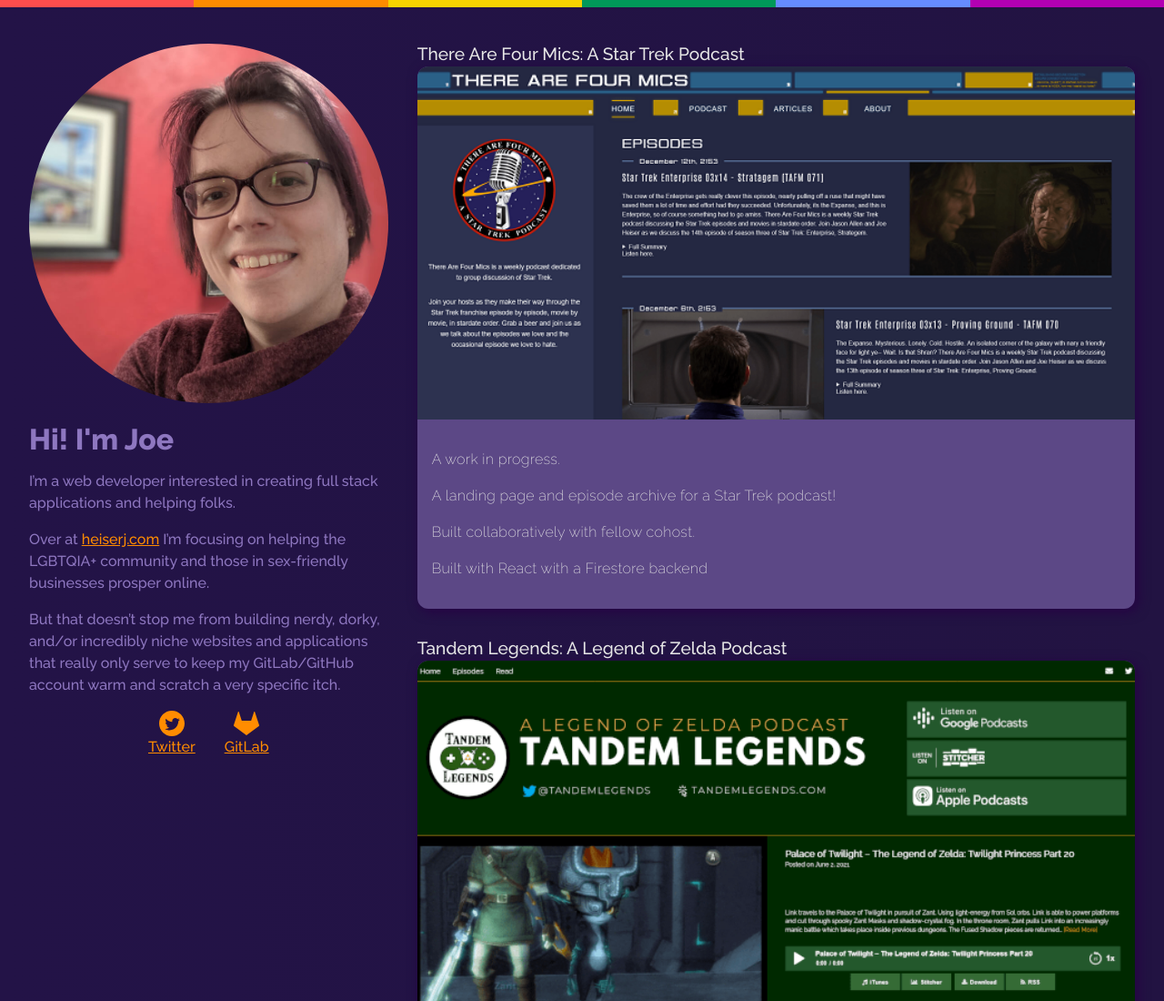
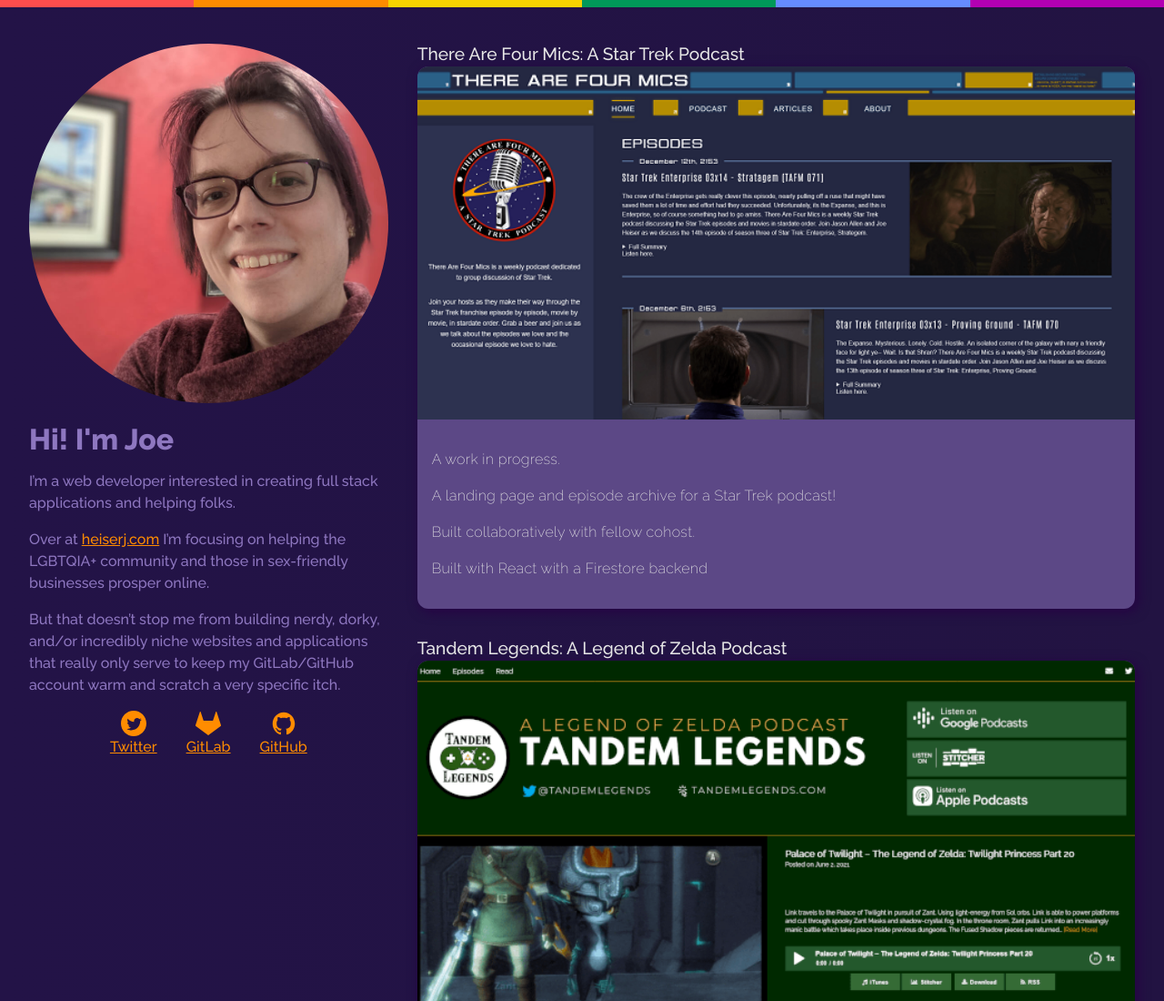
Before and after one commit to Juicebox343/static-blog, a plain HTML site: page Documents/Development/jcheiser/index.html in a window 1280 px wide. Shown: the top 1100 px of the page at 91% size. Drawn offline with Linux system fonts and the light colour scheme.

Commit message:
adding github icon

```diff
--- a/Documents/Development/jcheiser/index.html
+++ b/Documents/Development/jcheiser/index.html
@@ -22,6 +22,7 @@
         <ul>
           <li><a href='https://twitter.com/Juicebox343'><img src='./img/iconfinder_Circled_Twitter_svg_5279123.svg'>Twitter</a></li>
           <li><a href='https://gitlab.com/Juicebox343'><img src='./img/iconfinder_gitlab_4691522.svg'>GitLab</a></li>
+          <li><a href=''><img src='./img/211904_social_github_icon.svg'>GitHub</a></li>
         </ul>
       </div>
     </header>
```
Also changed, not shown: Documents/Development/jcheiser/img/211904_social_github_icon.svg (added).
